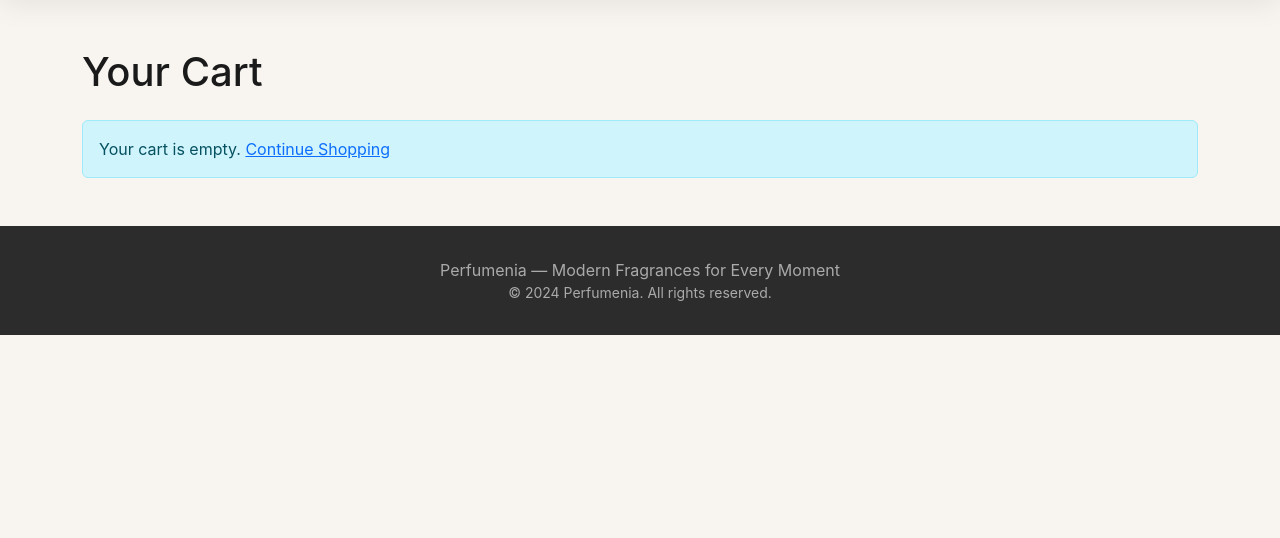
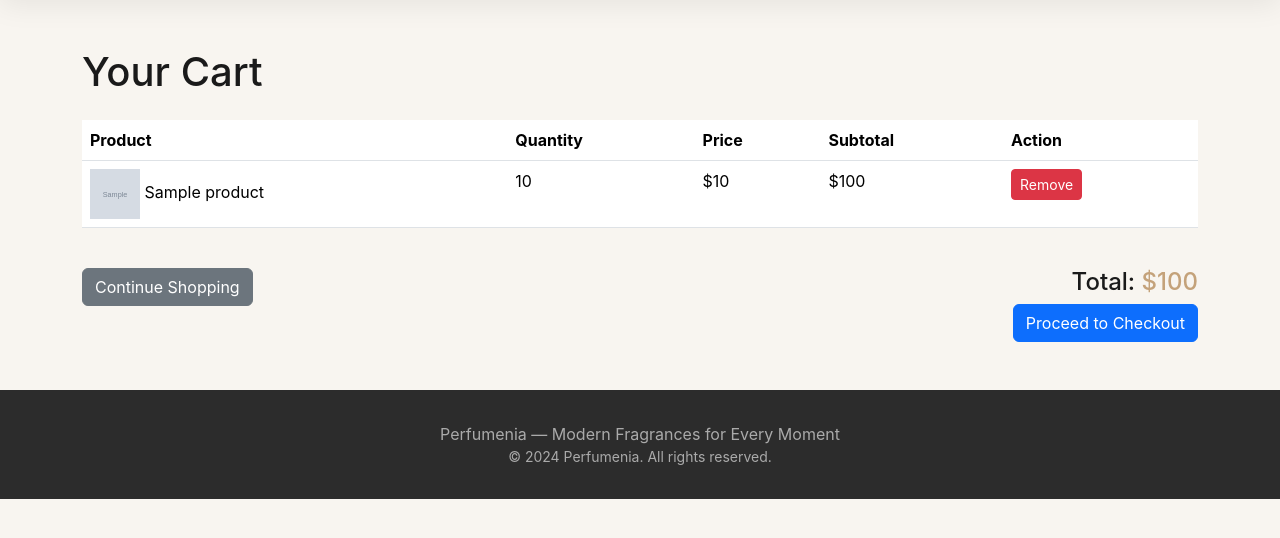
Before and after one commit to bunny3245/eCommerce-website, a FastAPI app: page /cart in a window 1280 px wide. Shown: the part 92-630 px from the top of the page. Run offline with FastAPI, Linux system fonts and the light colour scheme; tables that the repository leaves empty hold one stand-in row (values such as "Sample post"); grey boxes marked "Sample" are stand-in pictures.

Commit message:
resolve empty cart issue

```diff
--- a/app/main.py
+++ b/app/main.py
@@ -114,6 +114,6 @@ def viewCart(request: Request, db : Session = Depends(get_db)):
       total += row[4]
 
    return templates.TemplateResponse(request = request, name='cart.html',context ={
-      'cart_items': items,
+      'items': items,
       'total':total
    })
--- a/app/templates/cart.html
+++ b/app/templates/cart.html
@@ -1,6 +1,6 @@
 {% extends "base.html" %}
 
-{% block title %}Your Cart - ÆTHER Perfume Store{% endblock %}
+{% block title %}Your Cart - Perfume Store{% endblock %}
 
 {% block content %}
 <div class="container mt-5">
@@ -8,8 +8,8 @@
 
     {% if items and items|length > 0 %}
     <div class="table-responsive">
-        <table class="table table-bordered">
-            <thead class="table-light">
+        <table class="table">
+            <thead>
                 <tr>
                     <th>Product</th>
                     <th>Quantity</th>
@@ -21,13 +21,18 @@
             <tbody>
                 {% for item in items %}
                 <tr>
-                    <td>{{ item.name }}</td>
+                    <td>
+                        {% if item.image %}
+                        <img src="{{ item.image }}" alt="{{ item.name }}" style="width: 50px; height: 50px; object-fit: cover;">
+                        {% endif %}
+                        {{ item.name }}
+                    </td>
                     <td>{{ item.quantity }}</td>
                     <td>${{ item.price }}</td>
                     <td>${{ item.subtotal }}</td>
                     <td>
-                        <form action="/remove-from-cart/{{ item.id }}" method="POST">
-                            <button type="submit" class="btn btn-danger btn-sm">Remove</button>
+                        <form action="/remove-from-cart/{{ item.id }}" method="POST" style="display: inline;">
+                            <button type="submit" class="btn btn-sm btn-danger">Remove</button>
                         </form>
                     </td>
                 </tr>
@@ -36,10 +41,12 @@
         </table>
     </div>
 
-    <div class="d-flex justify-content-between align-items-center mt-4">
-        <a href="/" class="btn btn-secondary">Continue Shopping</a>
-        <div>
-            <h4>Total: <span class="text-success">${{ total }}</span></h4>
+    <div class="row mt-4">
+        <div class="col-md-6">
+            <a href="/" class="btn btn-secondary">Continue Shopping</a>
+        </div>
+        <div class="col-md-6 text-end">
+            <h4>Total: <span style="color: #c4a27a;">${{ total }}</span></h4>
             <form action="/checkout" method="POST">
                 <button type="submit" class="btn btn-primary">Proceed to Checkout</button>
             </form>
@@ -48,7 +55,8 @@
 
     {% else %}
     <div class="alert alert-info">
-        Your cart is empty. <a href="/">Continue Shopping</a>
+        <p>Your cart is empty.</p>
+        <a href="/" class="btn btn-primary">Continue Shopping</a>
     </div>
     {% endif %}
 </div>
```
Also changed, not shown: app/auths/__init__.py (added), app/auths/login.py (added), app/auths/register.py (added).
